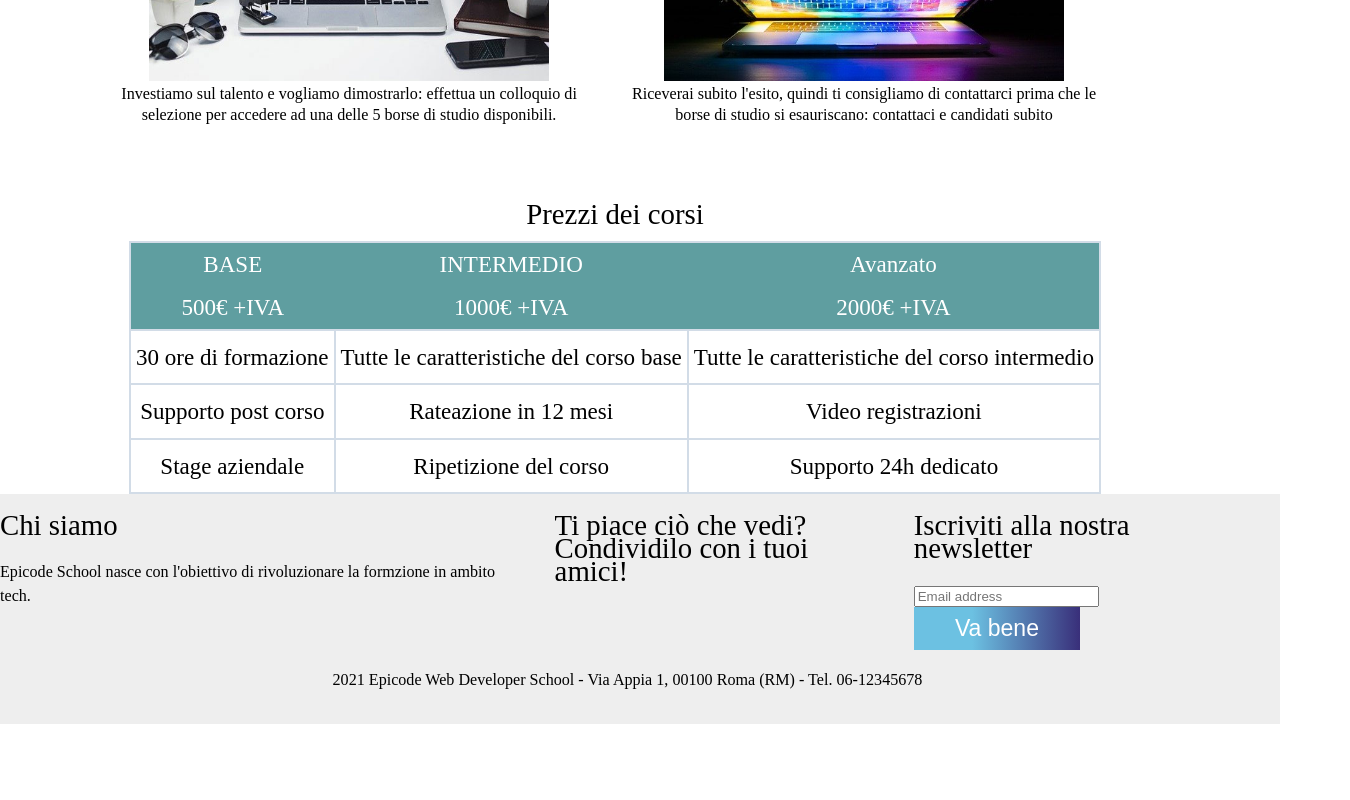
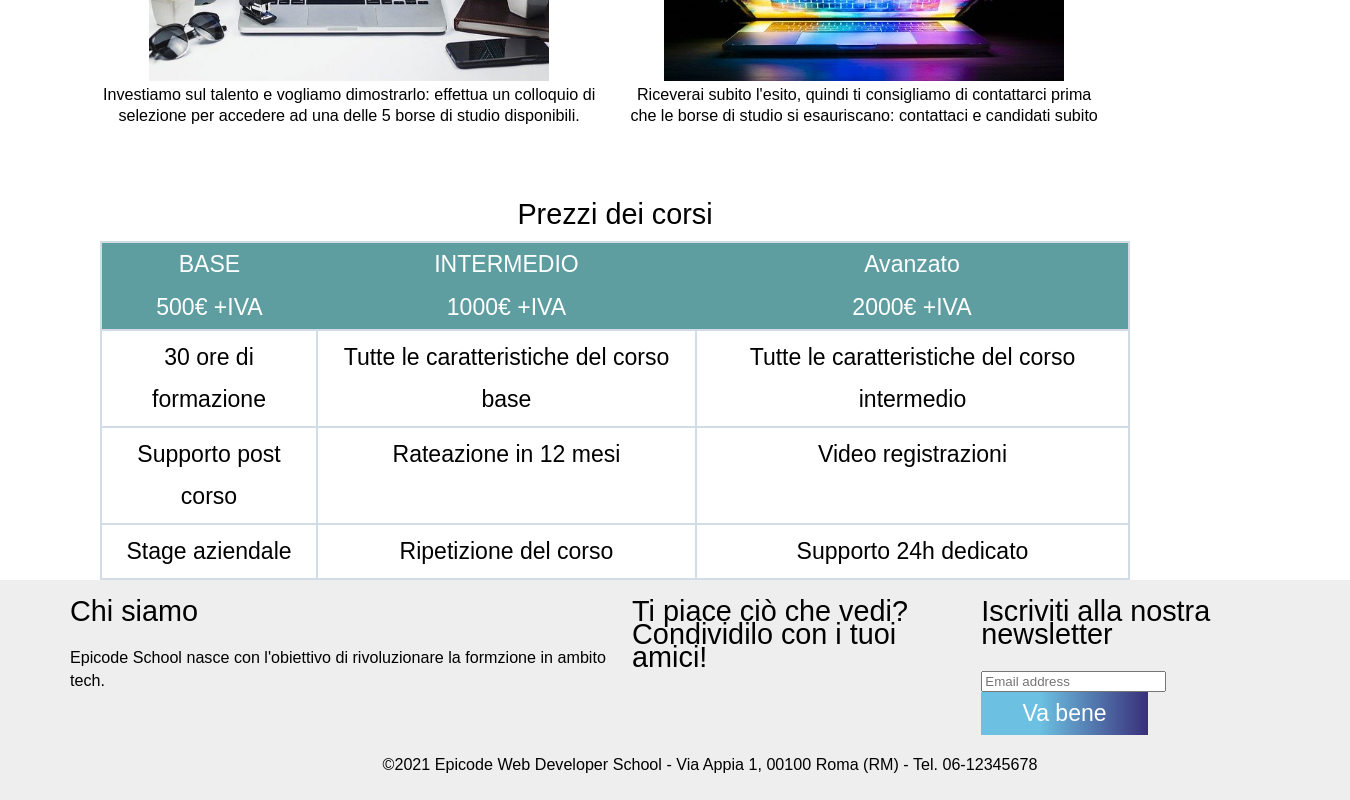
Before and after one commit to Antoninochin/U1-W2-D5-Progetto-settimanale-2, a plain HTML site: page Progetto 2/start/chi-siamo.html in a window 1280 px wide. Shown: the part 478-1278 px from the top of the page, 1350 px wide, since content can reach past the window. Before the commit the page ends 1202 px from the top, so only its background shows below. Drawn offline with Linux system fonts and the light colour scheme.

Commit message:
aggiunto css

```diff
--- a/Progetto 2/start/assets/css/stile.css
+++ b/Progetto 2/start/assets/css/stile.css
@@ -2,7 +2,7 @@
 body, html{
     height: 100%;
     color:#000;
-    font-family: Fira Sans;
+    font-family: 'Fira Sans', sans-serif;
     line-height: 1.85;
     font-size: 1.2em;
 }
@@ -27,12 +27,16 @@ h1{
 h2{
     font-size: 1.5rem;
     padding-top: 20px;
+    margin-right: 0px;
 }
 p{
     font-size: 0.7em;
 }
 div{
     margin-right: 25px;
+}
+#margin-right{
+    margin-right: 0px;
 }
 #black{
     padding: 0px;
@@ -148,8 +152,9 @@ div{
 }
 #indirizzo{
     padding-top: 15px;
-    padding-bottom:30px;
+    padding-bottom:20px;
     text-align: center;
+    margin-right: 0px;
 }
 #section{
     padding-top: 50px;
@@ -183,8 +188,11 @@ span{
 }
 /* FOOTER */
 footer{
+    padding: 0px;
+    padding-left:70px ;
     background-color: rgb(238, 238, 238);
     width: 100vw;
+    margin-right: 0px;
 
 }
 /* RESPONSIVE */
--- a/Progetto 2/start/chi-siamo.html
+++ b/Progetto 2/start/chi-siamo.html
@@ -78,7 +78,7 @@
         </div>
       </section>
     </div>
-    <footer>
+    <footer id="margin-right">
       <div id="flex-container4">
         <div>
           <h2>Chi siamo</h2>
@@ -95,7 +95,7 @@
           <button class="button-4">Va bene</button>
         </div>
       </div>
-      <div id="indirizzo"><p>2021 Epicode Web Developer School - Via Appia 1, 00100 Roma (RM) - Tel. 06-12345678</p></div>
+      <div id="indirizzo"><p>&copy;2021 Epicode Web Developer School - Via Appia 1, 00100 Roma (RM) - Tel. 06-12345678</p></div>
     </footer>
   </body>
 </html>
```
Also changed, not shown: Progetto 2/start/contatti.html (+1 -1 lines), Progetto 2/start/index.html (+7 -1 lines).
